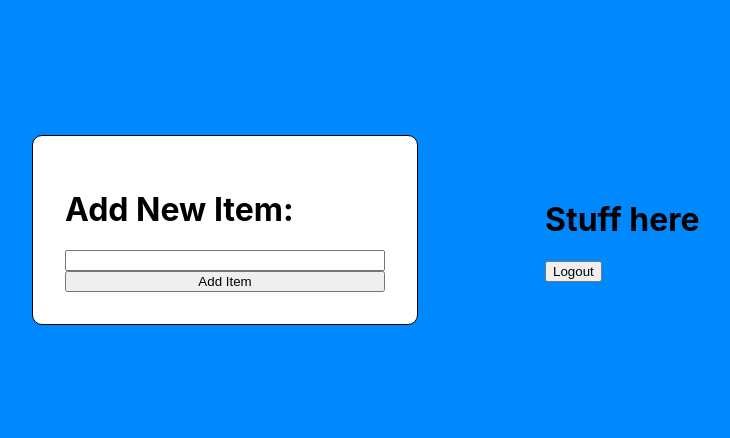
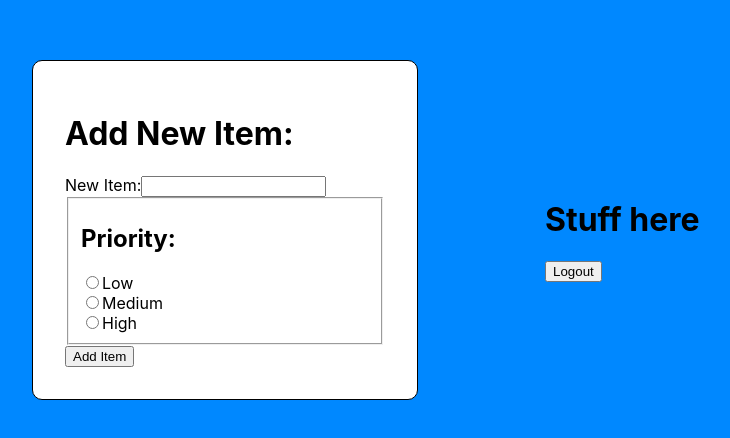
Before and after one commit to Jessiroo/to-do, a React (Vite) app: page /home in a window 1280 px wide. Shown: the part 130-568 px from the top of the page, without its empty margins (95-825 px from the left). Built offline with nearby package versions, Linux system fonts and the light colour scheme; no server answers; sample sign-in values are in the browser's storage.

Commit message:
add item to list function

```diff
--- a/src/App.jsx
+++ b/src/App.jsx
@@ -3,6 +3,7 @@ import { createBrowserRouter, RouterProvider } from "react-router-dom";
 import RootLayout from './pages/RootLayout';
 import WelcomePage from './pages/Welcome';
 import HomePage from './pages/Home';
+import ListProvider from "./context/ListProvider";
 
 const router = createBrowserRouter([
   {
@@ -17,7 +18,9 @@ const router = createBrowserRouter([
 
 function App() {
   return (
-    <RouterProvider router={router} />
+    <ListProvider>
+      <RouterProvider router={router} />
+    </ListProvider>
   );
 }
 
--- a/src/components/AddToDo.jsx
+++ b/src/components/AddToDo.jsx
@@ -1,39 +1,85 @@
-import { useState } from "react";
+import { useContext, useState } from "react";
 
 import Card from "../Layout/Card";
 import Button from "../Layout/Button";
+import ListContext from "../context/list-context";
 import classes from './AddToDo.module.css';
-import { auth, db } from "../firebase/firebase_config";
-import { set, ref } from "firebase/database";
 
 const AddToDo = (props) => {
+  const { addNewListItem } = useContext(ListContext);
   const [newToDo, setNewToDo] = useState('');
+  const [priority, setPriority] = useState('low');
 
   // Handler functions
   const newToDoChangeHandler = (event) => {
     setNewToDo(event.target.value);
   };
 
-  const addItemHandler = () => {
-    // const uid = uid();
-    const userId = auth.currentUser.uid;
-    console.log(userId);
-    // set(ref(db, `/${auth.currentUser.uid}/${uid}`), {
-    //   toDo: newToDo,
-    //   uid,
-    // })
+  const setPriorityHandler = (event) => {
+    setPriority(event.target.value);
+  };
+
+  const addItemHandler = (event) => {
+    event.preventDefault();
+    if (newToDo.trim() === '') {
+      return;
+    };
+    addNewListItem(newToDo, priority);
+    setNewToDo('');
+    props.changesPresent();
   };
 
   // Component Return
   return (
     <Card className={classes.addCard}>
+      <form>
         <h1>Add New Item:</h1>
+        <div>
+          <label htmlFor="toDo">New Item:</label>
           <input
+            id="toDo"
             onChange={newToDoChangeHandler}
             value={newToDo}
             type="input"
           />
+        </div>
+        <fieldset>
+          <h2>Priority:</h2>
+          <div className={classes.inputs}>
+            <div>
+              <input
+                type="radio"
+                id="low"
+                name="priority"
+                value="Low"
+                onChange={setPriorityHandler}
+              />
+              <label htmlFor="low">Low</label>
+            </div>
+            <div>
+              <input
+                type="radio"
+                id="med"
+                name="priority"
+                value="Med"
+                onChange={setPriorityHandler}
+              />
+              <label htmlFor="med">Medium</label>
+            </div>
+            <div>
+              <input
+                type="radio"
+                id="high"
+                name="priority"
+                value="High"
+                onChange={setPriorityHandler}
+              />
+              <label htmlFor="high">High</label>
+            </div>
+          </div>
+        </fieldset>
         <Button onClick={addItemHandler}>Add Item</Button>
+      </form>
     </Card>
   );
 };
--- /dev/null
+++ b/src/context/ListProvider.jsx
@@ -0,0 +1,36 @@
+import { useState } from "react";
+import ListContext from "./list-context";
+import { uid } from "uid";
+
+const ListProvider = (props) => {
+  const [list, setList] = useState([]);
+
+  // Add New Item to List
+  const addNewListItem = (text, priority) => {
+    const listItemId = uid();
+    const newItem = {
+      id: listItemId,
+      text,
+      priority,
+    };
+    const newList = [...list];
+    newList.push(newItem);
+
+    setList(newList);
+  };
+
+  // Provided Context
+  const listContext = {
+    list,
+    addNewListItem,
+  };
+
+  // Context Provider Return
+  return (
+    <ListContext.Provider value={listContext}>
+      {props.children}
+    </ListContext.Provider>
+  );
+};
+
+export default ListProvider;
--- /dev/null
+++ b/src/context/list-context.js
@@ -0,0 +1,8 @@
+import React from "react";
+
+const ListContext = React.createContext({
+  list: [],
+  addNewListItem: (text, priority) => {},
+});
+
+export default ListContext;
--- /dev/null
+++ b/src/hooks/use-save-list.js
@@ -0,0 +1,15 @@
+import { ref, set } from "firebase/database";
+import { auth, db } from "../firebase/firebase_config";
+
+const useSaveList = () => {
+  const saveList = (list) => {
+    const userId = auth.currentUser.uid;
+    set(ref(db, `/${userId}`), {
+      toDoList: list,
+    });
+  };
+
+  return saveList;
+};
+
+export default useSaveList;
--- a/src/pages/Home.jsx
+++ b/src/pages/Home.jsx
@@ -1,4 +1,4 @@
-import { useEffect, useState } from 'react';
+import { useContext, useEffect, useState } from 'react';
 import { useNavigate } from 'react-router-dom';
 
 import Button from '../Layout/Button';
@@ -7,12 +7,18 @@ import { onAuthStateChanged } from 'firebase/auth';
 import { auth } from '../firebase/firebase_config';
 import AddToDo from '../components/AddToDo';
 import useAuth from '../hooks/use-auth';
+import ListContext from '../context/list-context';
+import useSaveList from '../hooks/use-save-list';
 
 const HomePage = () => {
   // const [userAuthId, setUserAuthId] = useState(null);
+  const [changesPresent, setChangesPresent] = useState(false);
+  const saveList = useSaveList();
+  const { list } = useContext(ListContext);
   const { clearUser } = useAuth();
   const navigate = useNavigate();
 
+  // Auth State useEffect
   useEffect(() => {
     onAuthStateChanged(auth, (user) => {
       if (!user) {
@@ -24,16 +30,39 @@ const HomePage = () => {
     });
   }, []);
 
+  // Save List if Changes and No Recent Activity
+  useEffect(() => {
+    console.log(list, 'list');
+    console.log(changesPresent, 'changesPresent');
+
+    if (changesPresent) {
+      const saveTimeout = setTimeout(() => {
+        saveList(list);
+      }, 10000);
+
+      return () => {
+        clearTimeout(saveTimeout);
+      };
+    };
+  }, [list, changesPresent])
+
   // Handler Functions
-  const signOutHandler = () => {
+  const signOutHandler = async () => {
+    if (changesPresent) {
+      await saveList(list);
+    };
     clearUser();
+  };
+
+  const changesPresentHandler = () => {
+    setChangesPresent(true);
   };
 
   // Page Return
   return (
     <div className={classes.mainDivider}>
       <div className={classes.divider}>
-        <AddToDo />
+        <AddToDo changesPresent={changesPresentHandler}/>
       </div>
       <div className={classes.divider}>
         <h1>Stuff here</h1>
```
Lines whose indentation alone changed are shown as unchanged.
